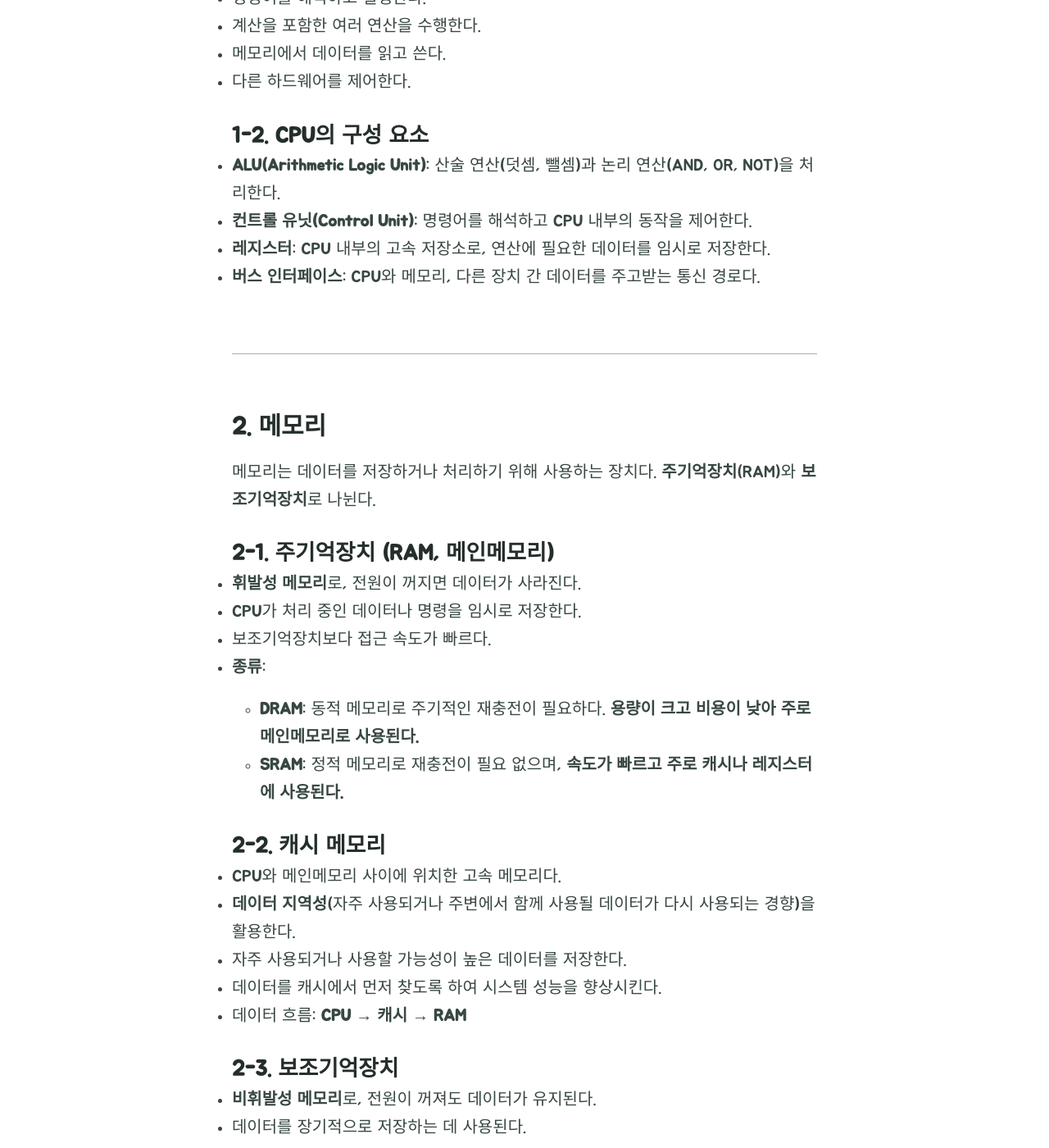
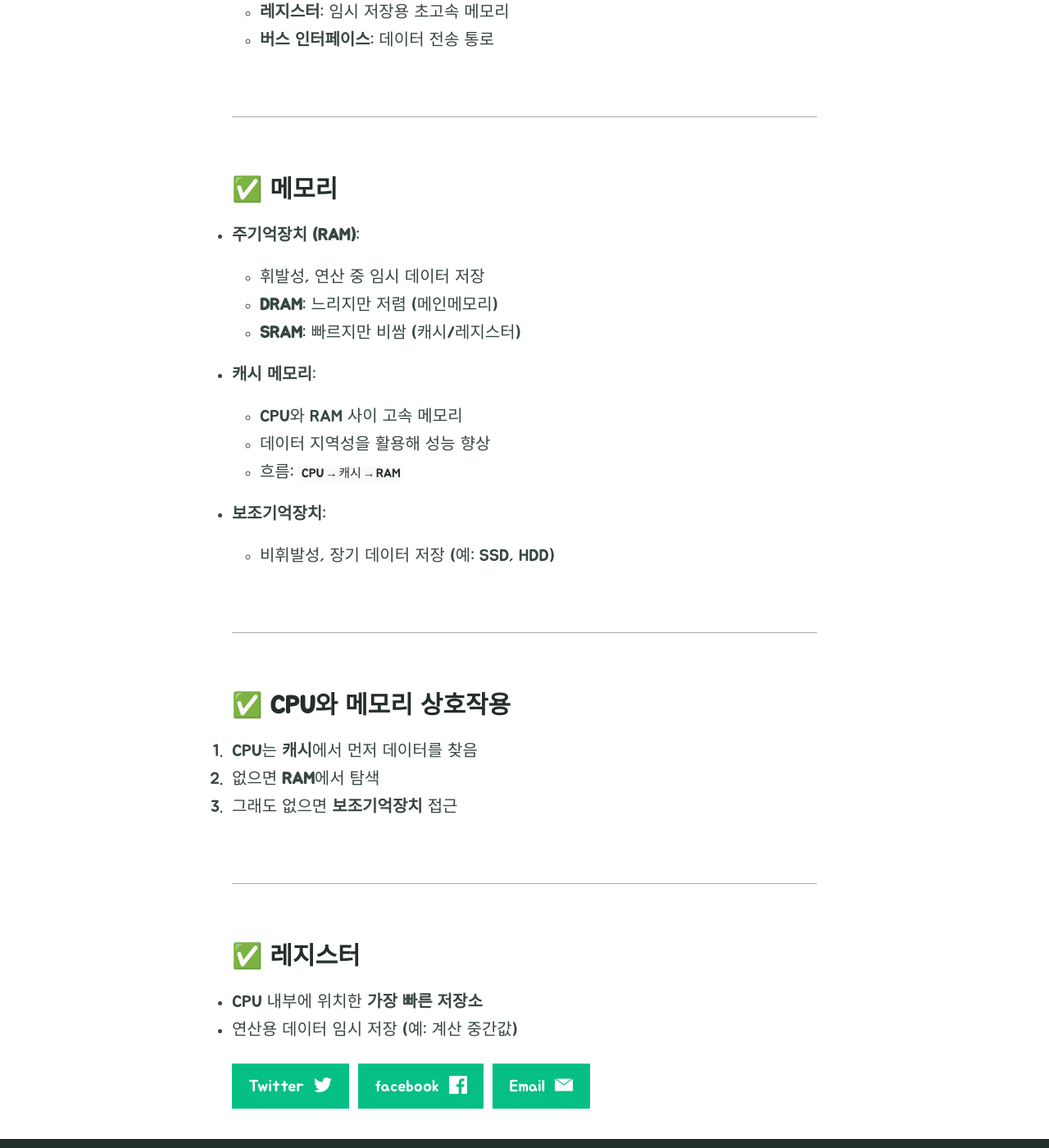
Before and after one commit to tletle7102/tletle7102.github.io, a Jekyll site: the page built from _posts/2024-11-15-cs-16.md, in a window 1280 px wide and 1400 px high, scrolled down 440 px. Shown: the whole window at 82% size. Built offline with Jekyll 4.4.1, drawn with Linux system fonts in a browser that asks for light colours; some of the changed text lies outside the part shown.

Commit message:
blog post update cs16

```diff
--- a/_posts/2024-11-15-cs-16.md
+++ b/_posts/2024-11-15-cs-16.md
@@ -7,58 +7,43 @@ tags:
 last_modified_at:
 ---
 
-### 1. CPU(Central Processing Unit)
+### ✅ CPU
 
-CPU는 컴퓨터의 **머리** 또는 **뇌**에 해당하며, 컴퓨터의 모든 명령과 연산을 처리하는 장치다.
-
-#### 1-1. CPU의 주요 역할
-- 명령어를 해석하고 실행한다.
-- 계산을 포함한 여러 연산을 수행한다.
-- 메모리에서 데이터를 읽고 쓴다.
-- 다른 하드웨어를 제어한다.
-
-#### 1-2. CPU의 구성 요소
-- **ALU(Arithmetic Logic Unit)**: 산술 연산(덧셈, 뺄셈)과 논리 연산(AND, OR, NOT)을 처리한다.
-- **컨트롤 유닛(Control Unit)**: 명령어를 해석하고 CPU 내부의 동작을 제어한다.
-- **레지스터**: CPU 내부의 고속 저장소로, 연산에 필요한 데이터를 임시로 저장한다.
-- **버스 인터페이스**: CPU와 메모리, 다른 장치 간 데이터를 주고받는 통신 경로다.
+- **정의**: 컴퓨터의 뇌, 명령어 처리 및 연산 수행
+- **주요 구성 요소**:
+  - **ALU**: 산술 및 논리 연산
+  - **컨트롤 유닛**: 명령어 해석 및 제어
+  - **레지스터**: 임시 저장용 초고속 메모리
+  - **버스 인터페이스**: 데이터 전송 통로
 
 ---
 
-### 2. 메모리
+### ✅ 메모리
 
-메모리는 데이터를 저장하거나 처리하기 위해 사용하는 장치다. **주기억장치**(RAM)와 **보조기억장치**로 나뉜다.
+- **주기억장치 (RAM)**:
+  - 휘발성, 연산 중 임시 데이터 저장
+  - **DRAM**: 느리지만 저렴 (메인메모리)
+  - **SRAM**: 빠르지만 비쌈 (캐시/레지스터)
 
-#### 2-1. 주기억장치 (RAM, 메인메모리)
-- **휘발성 메모리**로, 전원이 꺼지면 데이터가 사라진다.
-- CPU가 처리 중인 데이터나 명령을 임시로 저장한다.
-- 보조기억장치보다 접근 속도가 빠르다.
-- **종류**:
-  - **DRAM**: 동적 메모리로 주기적인 재충전이 필요하다. **용량이 크고 비용이 낮아 주로 메인메모리로 사용된다.**
-  - **SRAM**: 정적 메모리로 재충전이 필요 없으며, **속도가 빠르고 주로 캐시나 레지스터에 사용된다.**
+- **캐시 메모리**:
+  - CPU와 RAM 사이 고속 메모리
+  - 데이터 지역성을 활용해 성능 향상
+  - 흐름: `CPU → 캐시 → RAM`
 
-#### 2-2. 캐시 메모리
-- CPU와 메인메모리 사이에 위치한 고속 메모리다.
-- **데이터 지역성**(자주 사용되거나 주변에서 함께 사용될 데이터가 다시 사용되는 경향)을 활용한다.
-- 자주 사용되거나 사용할 가능성이 높은 데이터를 저장한다.
-- 데이터를 캐시에서 먼저 찾도록 하여 시스템 성능을 향상시킨다.
-- 데이터 흐름: **CPU → 캐시 → RAM**
-
-#### 2-3. 보조기억장치
-- **비휘발성 메모리**로, 전원이 꺼져도 데이터가 유지된다.
-- 데이터를 장기적으로 저장하는 데 사용된다.
+- **보조기억장치**:
+  - 비휘발성, 장기 데이터 저장 (예: SSD, HDD)
 
 ---
 
-### 3. CPU와 메모리의 상호작용
+### ✅ CPU와 메모리 상호작용
 
-CPU는 연산에 필요한 데이터를 **캐시 메모리**에서 우선적으로 찾는다.
-캐시에 데이터가 없으면 **RAM(메인메모리)**에서 데이터를 가져오고, RAM에도 없을 경우 **보조기억장치**에서 데이터를 불러온다.
+1. CPU는 **캐시**에서 먼저 데이터를 찾음
+2. 없으면 **RAM**에서 탐색
+3. 그래도 없으면 **보조기억장치** 접근
 
 ---
 
-### 4. 레지스터
+### ✅ 레지스터
 
-레지스터는 CPU 내부에 내장된 초고속 저장소다.
-- 연산에 필요한 데이터를 임시로 저장한다.
-- 다른 메모리보다 접근 속도가 훨씬 빠르다.
+- CPU 내부에 위치한 **가장 빠른 저장소**
+- 연산용 데이터 임시 저장 (예: 계산 중간값)
```
Also changed, not shown: other parts of _posts/2024-11-15-cs-16.md (+1 -1 lines).
